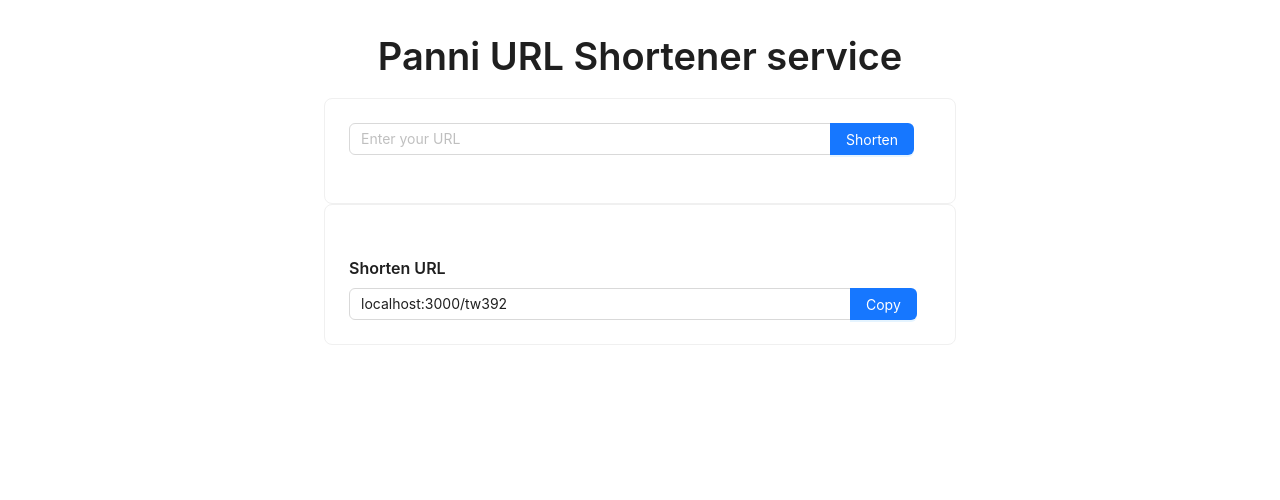
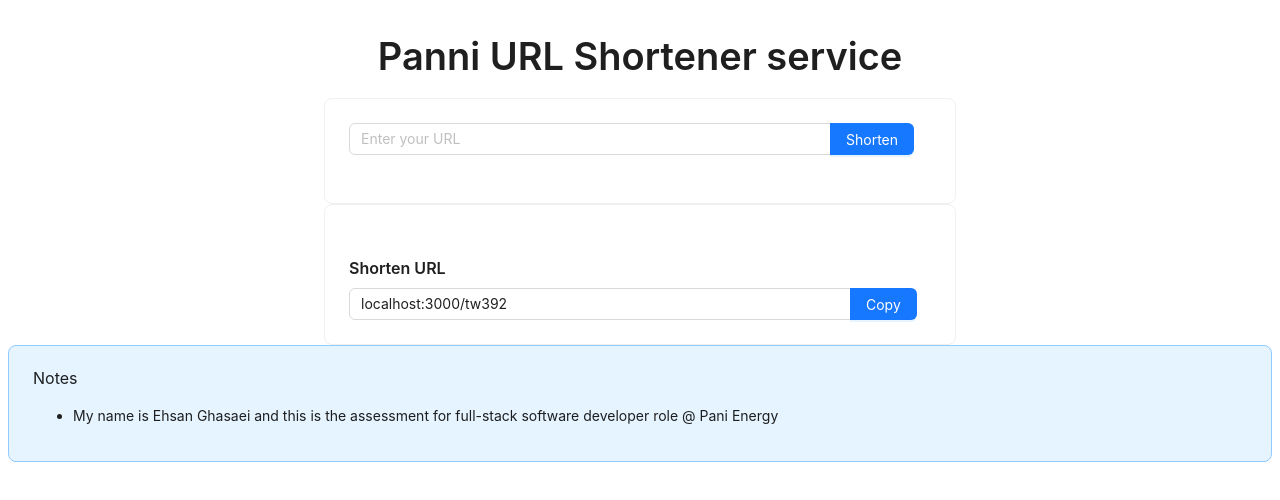
Before and after one commit to Ehsan-Home/URL_shortener, a React (Create React App) app in the folder Front-end/: page / in a window 1280 px wide. Shown: the top 500 px of the page. Built offline with nearby package versions, Linux system fonts and the light colour scheme.

Commit message:
Front-end
Notes added

```diff
--- a/Front-end/src/App.js
+++ b/Front-end/src/App.js
@@ -1,5 +1,6 @@
 import { Button } from "antd";
 import Header from "./Components/Header";
+import Notes from "./Components/Notes";
 import ShortURLBox from "./Components/ShortURLBox";
 import TextInputBox from "./Components/TextInputBox";
 
@@ -9,6 +10,7 @@
       <Header />
       <TextInputBox />
       <ShortURLBox />
+      <Notes />
     </div>
   );
 }
--- /dev/null
+++ b/Front-end/src/Components/Notes.js
@@ -0,0 +1,20 @@
+import { Alert } from "antd";
+
+const Notes = () => {
+  return (
+    <Alert
+      message="Notes"
+      description={
+        <ul>
+          <li>
+            My name is Ehsan Ghasaei and this is the assessment for full-stack
+            software developer role @ Pani Energy
+          </li>
+        </ul>
+      }
+      type="info"
+    />
+  );
+};
+
+export default Notes;
```
